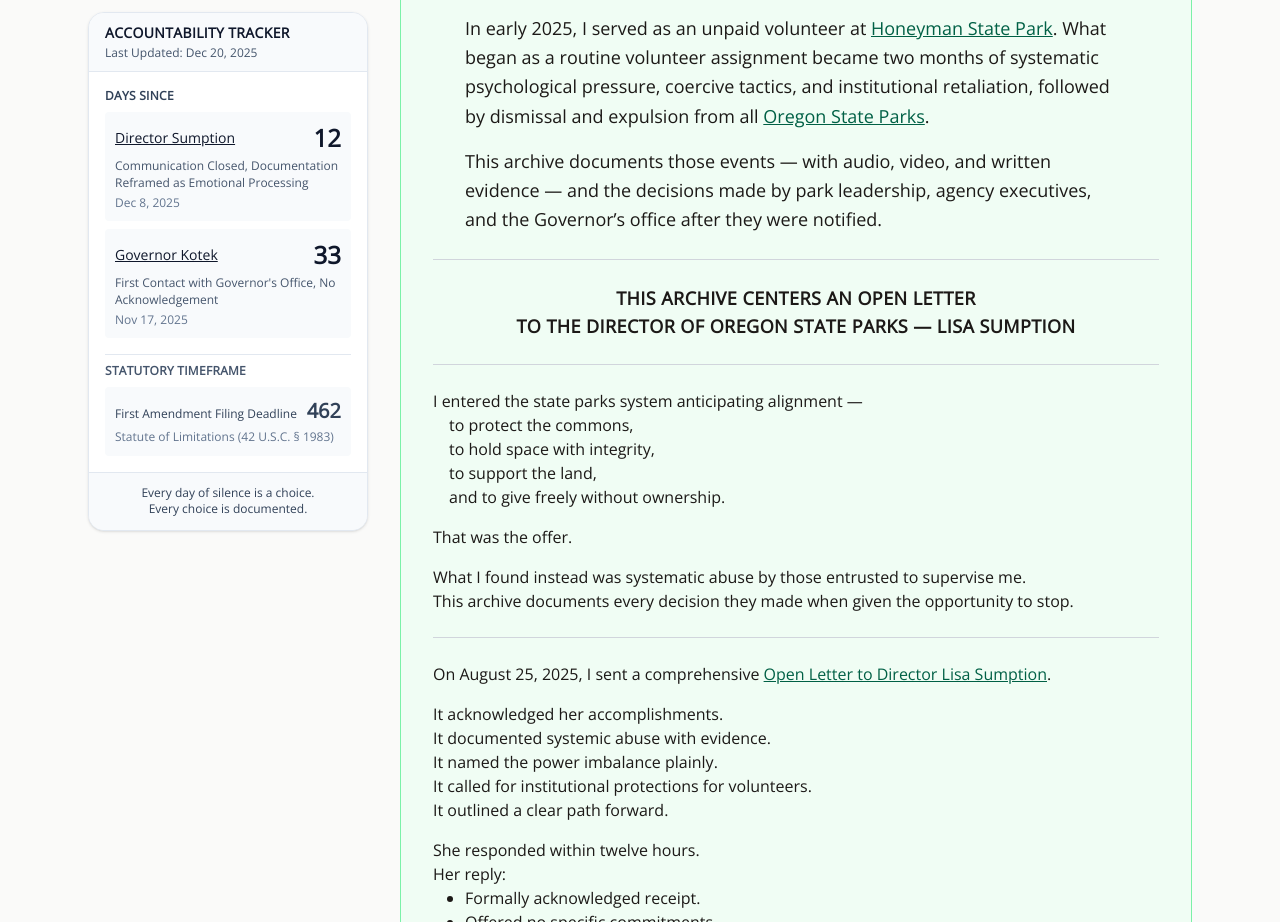
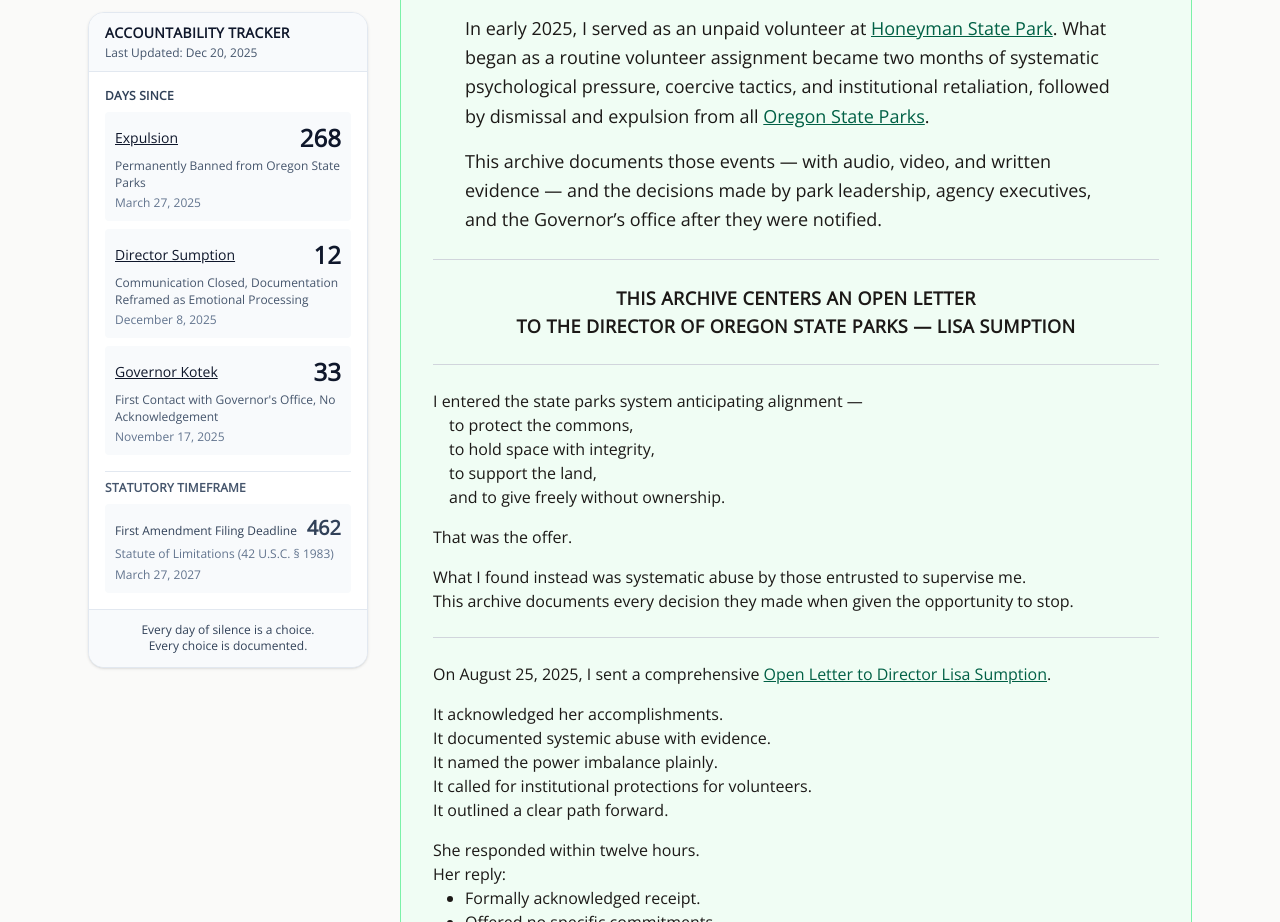
Before and after one commit to rswfire/rswfire.oprd, a Next.js app: page / in a window 1280 px wide. Shown: the part 860-1782 px from the top of the page. Built offline with nearby package versions, Linux system fonts and the light colour scheme.

Commit message:
Updated SilenceTracker.tsx

```diff
--- a/components/archive/SilenceTracker.tsx
+++ b/components/archive/SilenceTracker.tsx
@@ -18,6 +18,12 @@ interface LegalDeadline {
 }
 
 const SILENCE_EVENTS: TrackedEvent[] = [
+    {
+        label: "Expulsion",
+        date: "2025-03-27",
+        context: "Permanently Banned from Oregon State Parks",
+        link: "/expulsion"
+    },
     {
         label: "Director Sumption",
         date: "2025-12-08",
@@ -122,7 +128,7 @@ export default function SilenceTracker() {
                                     )}
                                     <div className="text-xs text-slate-500 mt-1">
                                         {new Date(event.date).toLocaleDateString('en-US', {
-                                            month: 'short',
+                                            month: 'long',
                                             day: 'numeric',
                                             year: 'numeric'
                                         })}
@@ -151,6 +157,13 @@ export default function SilenceTracker() {
                                 {LEGAL_DEADLINE.statute}
                             </div>
                         )}
+                        <div className="text-xs text-slate-500 mt-1">
+                            {new Date(LEGAL_DEADLINE.date).toLocaleDateString('en-US', {
+                                month: 'long',
+                                day: 'numeric',
+                                year: 'numeric'
+                            })}
+                        </div>
                     </div>
                 </div>
             </div>
```
